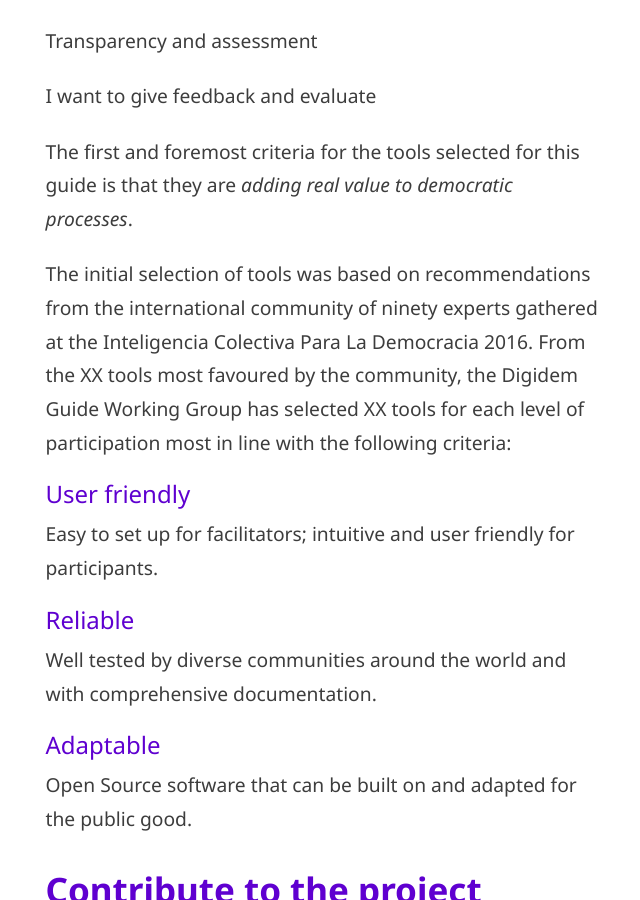
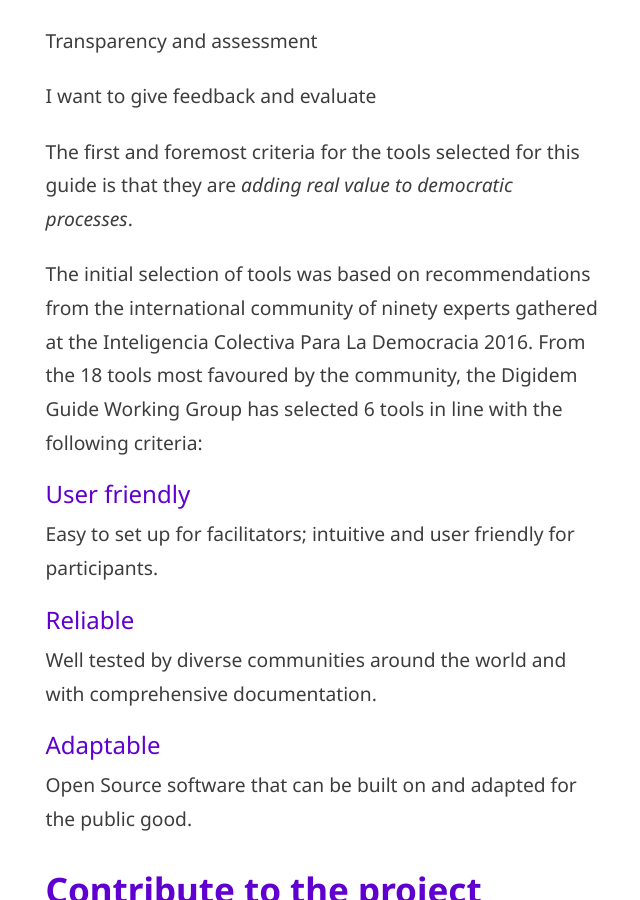
Before and after one commit to digidemlab/democat, a Jekyll site: the page built from about.md, in a window 1280 px wide and 900 px high, scrolled down 2115 px. Shown: the whole window, without its empty margins (317-957 px from the left). Built offline with Jekyll 4.4.1, drawn with Linux system fonts in a browser that asks for light colours.

Commit message:
Updated About

```diff
--- a/about.md
+++ b/about.md
@@ -53,7 +53,7 @@ I want to give feedback and evaluate
 
 The first and foremost criteria for the tools selected for this guide is that they are *adding real value to democratic processes*.
 
-The initial selection of tools was based on recommendations from the international community of ninety experts gathered at the Inteligencia Colectiva Para La Democracia 2016. From the XX tools most favoured by the community, the Digidem Guide Working Group has selected XX tools for each level of participation most in line with the following criteria:
+The initial selection of tools was based on recommendations from the international community of ninety experts gathered at the Inteligencia Colectiva Para La Democracia 2016. From the 18 tools most favoured by the community, the Digidem Guide Working Group has selected 6 tools in line with the following criteria:
 
 ### User friendly
 Easy to set up for facilitators; intuitive and user friendly for participants.
```
Also changed, not shown: other parts of about.md (+2 -0 lines).
